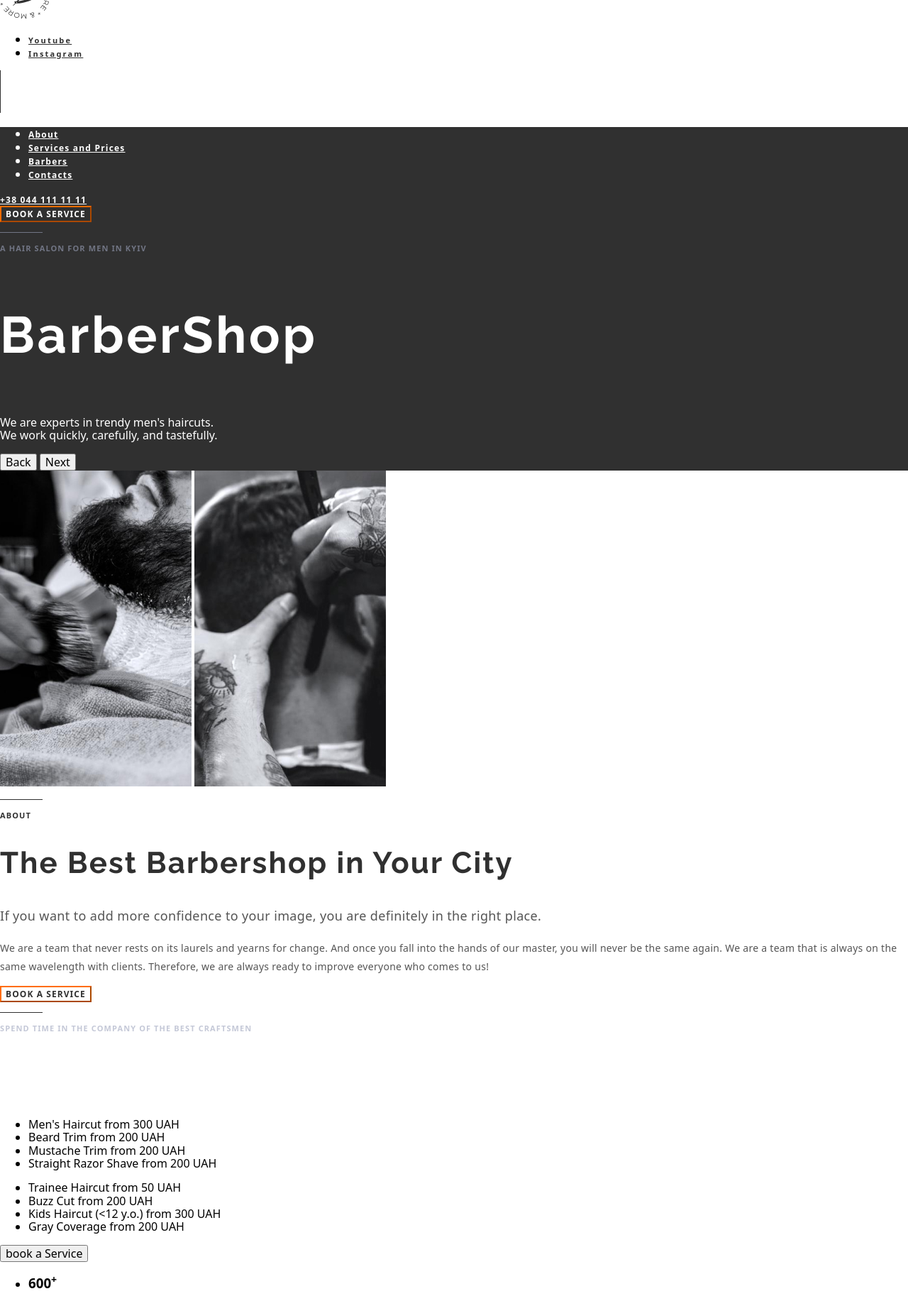
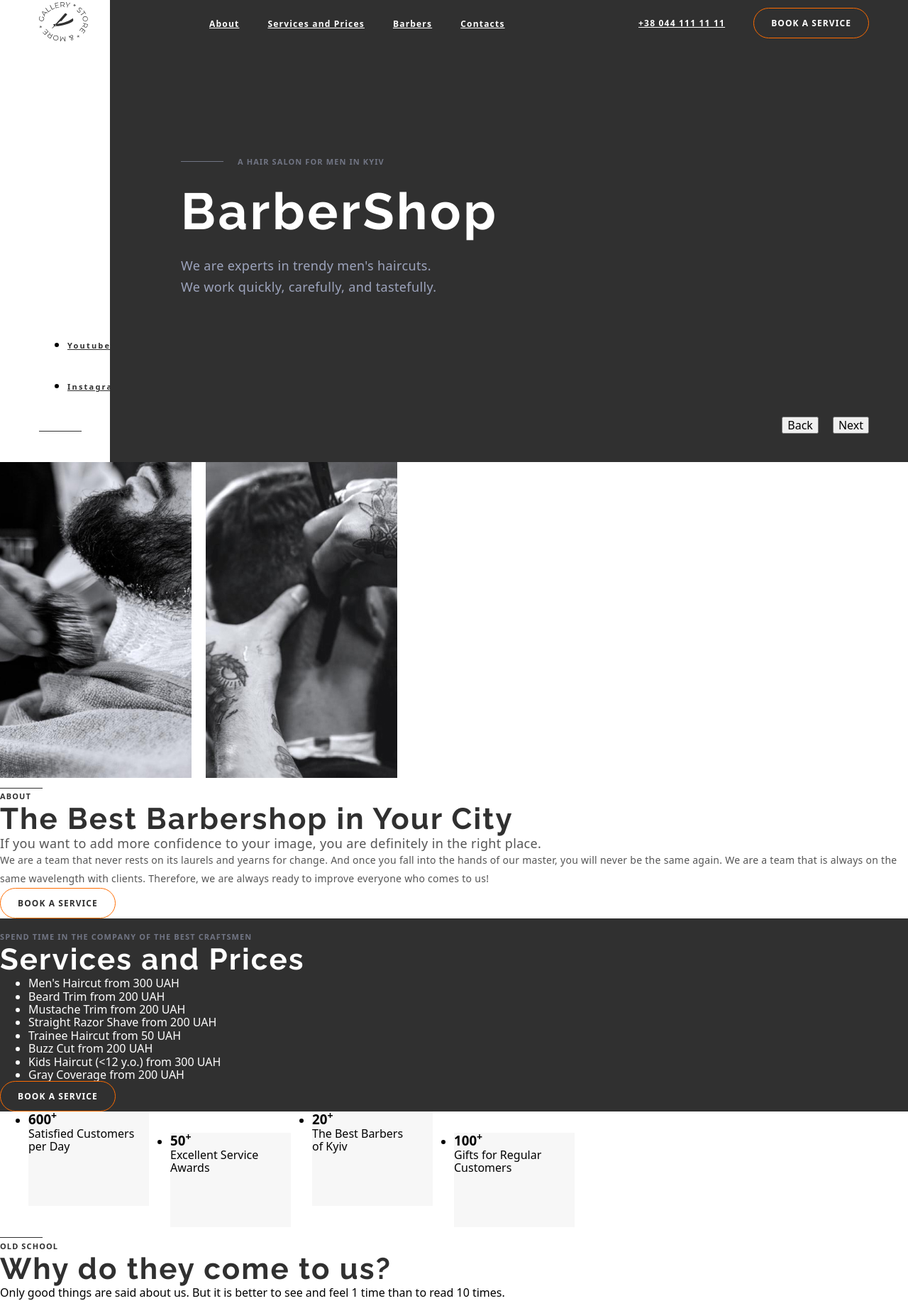
Before and after one commit to Fata-draga/Barbershop, a plain HTML site: page index.html in a window 1280 px wide. Shown: the part 29-1862 px from the top of the page at 71% size. Drawn offline with nearby package versions, Linux system fonts and the light colour scheme.

Commit message:
progress

```diff
--- a/css/styles.css
+++ b/css/styles.css
@@ -11,6 +11,15 @@
 }
 
 /* Global styles */
+
+*,
+*::before,
+*::after{
+    box-sizing: border-box;
+}
+*{
+    margin: 0;
+}
 .body{
     font-family: var(--text-font-family);
 }
@@ -21,25 +30,130 @@
 
 .ul{
     list-style-type: none;
+    padding: 0;
 }
 /* Classes*/
+
+.hero{
+    width: 100%;
+    height: 680px;
+    display:flex
+}
+
+.hero-sidebar{
+    width: 155px;
+    padding: 32px 32px 40px 55px;
+    display: flex;
+    flex-direction: column;
+    justify-content: space-between;
+}
+
+.hero-social-media{
+margin-bottom: 40px;
+}
+
+.hero-control-buttons{
+    display: flex;
+    justify-content: flex-end;
+    gap: 20px;
+
+}
+
+.hero-control-button {
+    background: none;
+    font-size: 11px;
+    font-style: normal;
+    font-weight: 600;
+    line-height: normal;
+    letter-spacing: 1.1px;
+
+    cursor: pointer;
+}
+
+.hero-control-button-dark {
+    color: var(--gray-color);
+}
+
+.hero-control-button-light {
+    color: var(--white-color);
+}
+
 .social-media-link{
     color:var(--black-color);
     font-size: 11px;
+    font-size: normal;
     font-weight: 600;
     line-height: normal;
     letter-spacing: 2.2px;
 }
-.social-media-link:hover
+
+
+
+.hero-social-media-element:first-child{
+    margin-bottom: 40px;
+}
+
+.hero-container {
+    /*TODO:replace with image background */
+
+    background-color: var(--black-color);
+    color: var(--white-color);
+    flex-grow: 1;
+    padding: 40px 55px 40px 100px;
+    display: flex;
+    flex-direction:column ;
+justify-content: space-between;
+}
+
+.hero-navbar-list{
+    display: flex;
+    gap: 40px;
+    list-style-type: none;
+}
+
+.hero-header-cta{
+    display: flex;
+    gap: 40px;
+}
+
+.hero-header-address{
+    display: flex;
+    align-items: center;
+}
+.hero-navbar{
+    display: flex;
+    align-items: center;
+}
+.hero-header{
+    display: flex;
+    justify-content: space-between;
+}
+.hero-content>:nth-child(n+2){
+    margin-top: 20px;
+}
+
+.hero-title {
+    color: var(--white-color);
+    font-family: var(--header-font-family);
+    font-size: 72px;
+    font-style: normal;
+    line-height: normal;
+    letter-spacing: 3.6px;
+}
+
+.hero-description{
+    color: #9da4bd;
+    font-size: 18px;
+    font-style: normal;
+    line-height: 166.667%;
+    letter-spacing: 0.36px;
+}
+
+.social-media-link:hover,
 .social-media-link:focus {
     color:var(--brand-color);
 }
-.hero-content{
-    /*TODO:replace with image background */
 
-    background-color:var(--black-color);
-    color:var(--white-color);
-}
 
 .nav-link{
     color:var(--white-color);
@@ -47,12 +161,13 @@
     font-weight: 600;
     line-height: normal;
     letter-spacing: 1.2px;
+
 }
-.nav-link:hover
+.nav-link:hover,
 .nav-link:focus{
     color: var(--brand-color);
 }
-.address-phone-numner{
+.address-phone-number{
     color:var(--white-color);
     font-size: 12px;
     font-style: normal;
@@ -62,15 +177,18 @@
     text-transform: uppercase;
 }
 
-.address-phone-numner:hover
-.address-phone-numner:focus{
+.address-phone-number:hover,
+.address-phone-number:focus{
     color:var(--brand-color);
 
 }
 /**/
 .book-service-button{
     background: none ;
-    border-color: var(--brand-color);
+    border-radius: 25px;
+border: 1px solid var(--brand-color);
+padding: 12px 24px;
+
 
     font-size: 12px;
 font-style: normal;
@@ -90,8 +208,14 @@ color: var(--black-color);
 
 .book-service-button:hover,
 .book-service-button:focus {
-    color: var(--brand-color);
+    color: var(--white-color);
+    background-color: var(--brand-color);
 }
+.subtitle-container{
+    display: flex;
+    gap: 20px;
+}
+
 .subtitle{
     font-size: 11px;
 font-style: normal;
@@ -106,20 +230,11 @@ text-transform: uppercase;
 .subtitle-light{
     color: var(--gray-color);
 }
-.hero-header{
-    color:var(--white-color);
-    font-family:var(--header-font-family);
-    font-size: 72px;
-    font-style: normal;
-    font-weight: 700;
-    line-height: normal;
-    letter-spacing: 3.6px;
-}
+
 .header{
     font-family: var(--header-font-family);
 font-size: 42px;
 font-style: normal;
-font-weight: 700;
 line-height: normal;
 letter-spacing: 2.1px;
 }
@@ -129,31 +244,46 @@ letter-spacing: 2.1px;
 .header-light{
     color: var(--white-color);
 }
-.hero-control-buttons{
-    background: none;
-    font-size: 11px;
-    font-style: normal;
-    font-weight: 600;
-    line-height: normal;
-    letter-spacing: 1.1px;
 
-    cursor: pointer;
-}
-.hero-control-buttons-dark{
- color: var(--gray-color);
-}
-.hero-control-buttons-light{
-  color: var(--white-color);
-}
 .about-content-1{
     color: var(--content-color);
 font-size: 18px;
-line-height: 30px;
+line-height: 30px166.667%;
 letter-spacing: 0.36px;
 }
 .about-content-2{
     color: var(--content-color);
     font-size: 14px;
-    line-height: 26px;
+    line-height: 185.714%;
     letter-spacing: 0.28px;
 }
+.services-and-prices{
+    /*TODO:replace with image background*/
+    background-color: var(--black-color);
+    color: var(--white-color);
+}
+.why-us-cards{
+    --card-width1:170px;
+    display: flex;
+    flex-wrap: wrap;
+    column-gap: 30px;
+
+    max-width: calc(var( --card-width) )* 2+30px;
+
+}
+.why-us-card-shifted{
+    margin-top: 30px;
+}
+
+.why-us-card{
+   flex-basis: 170px;
+    height: 133px;
+
+    background-color: #f7f7f7;
+}
+
+.contact{
+    /*TODO:replace with image background*/
+background-color: var(--black-color);
+color: var(--white-color);
+}
--- a/index.html
+++ b/index.html
@@ -5,7 +5,10 @@
     <meta name="viewport" content="width=device-width, initial-scale=1.0">
     <meta name="description"content="The Best Barbershop in Your City">
     <meta name="keywords"content="Barbershop,Hair,Beard,Haircuts">
-    <link rel="stylesheet" href="https://cdnjs.cloudflare.com/ajax/libs/modern-normalize/2.0.0/modern-normalize.min.css" integrity="sha512-4xo8blKMVCiXpTaLzQSLSw3KFOVPWhm/TRtuPVc4WG6kUgjH6J03IBuG7JZPkcWMxJ5huwaBpOpnwYElP/m6wg==" crossorigin="anonymous" referrerpolicy="no-referrer" />
+    <link rel="stylesheet" href="https://cdnjs.cloudflare.com/ajax/libs/modern-normalize/2.0.0/modern-normalize.min.css"
+    integrity="sha512-4xo8blKMVCiXpTaLzQSLSw3KFOVPWhm/TRtuPVc4WG6kUgjH6J03IBuG7JZPkcWMxJ5huwaBpOpnwYElP/m6wg=="
+    crossorigin="anonymous"
+    referrerpolicy="no-referrer" />
     <link rel="preconnect" href="https://fonts.googleapis.com">
 <link rel="preconnect" href="https://fonts.gstatic.com" crossorigin>
 <link href="https://fonts.googleapis.com/css2?family=Montserrat&family=Open+Sans:wght@400;600;700&family=Raleway:wght@700&display=swap" rel="stylesheet">
@@ -16,59 +19,61 @@
 </head>
 <body>
     <!--Hero section-->
-    <section>
+    <section class="hero">
         <!--Sidebar-->
-        <div>
+        <div class="hero-sidebar">
             <!--Logo-->
 <a href="index.html">
     <img src="./images/logo.svg" alt="Logo"></a>
 
     <!--Social media links-->
     <div>
-    <ul>
+    <ul class="hero-social-media">
 
-        <li>
+        <li class="hero-social-media-element">
             <a class="social-media-link" href="https://youtube.com" target="_blank" rel="noopener noreferrer nofollow">Youtube</a>
         </li>
-        <li>
+        <li class="hero-social-media-element">
             <a class="social-media-link" href="https:instagram.com" target="_blank" rel="noopener noreferrer nofollow">Instagram</a>
         </li>
 
     </ul>
-    <img src="./images/hero-social-media-divider.svg" alt="|">
+    <img src="./images/divider.svg" alt="-">
 </div>
 </div>
-    <!--Hero Content-->
-<div class="hero-content">
+    <!--Hero Container-->
+<div class="hero-container">
     <!--Header-->
-<header>
-    <nav>
-        <ul>
+<header class="hero-header">
+    <nav class="hero-navbar">
+        <ul class="hero-navbar-list">
         <li><a class="nav-link" href="#about">About</a></li>
         <li><a class="nav-link" href="#prices">Services and Prices</a></li>
         <li><a class="nav-link" href="#barbers">Barbers</a></li>
         <li><a class="nav-link" href="#contacts">Contacts</a></li>
  </ul>
- <div>
-    <address><a class="address-phone-numner" href="tel:+380441111111">+38 044 111 11 11</a></address>
+</nav>
+ <div class="hero-header-cta">
+    <address class="hero-header-address"><a class="address-phone-number" href="tel:+380441111111">+38 044 111 11 11</a></address>
     <button class="book-service-button book-service-button-light" type="button">book a Service </button>
  </div>
-    </nav>
+
 </header>
 <!--Title-->
-<section><div>
+<section class="hero-content">
+    <div class="subtitle-container">
     <img src="images/Hero-title-divider.svg" alt="-">
     <h3 class="subtitle subtitle-light">A hair salon for men in Kyiv</h3>
 </div>
-<h1 class="hero-header">BarberShop</h1>
-<p>We are experts in trendy men's haircuts. <br>
+<h1 class="hero-title">BarberShop</h1>
+<p class="hero-description">We are experts in trendy men's haircuts. <br>
     We work quickly, carefully, and tastefully.</p>
 
 </section>
 <!--Control buttons-->
-<div>
-    <button type="hero-control-buttons hero-control-buttons-dark">Back</button>
-    <button type="hero-control-buttons hero-control-buttons-light">Next</button>
+<div class="hero-control-buttons">
+    <button type="hero-control-buttons hero-control-button-dark">Back</button>
+    <button type="hero-control-buttons hero-control-button-light">Next</button>
 </div>
 </div>
 </section>
@@ -77,7 +82,7 @@
 
     <section id="about">
     <!--About images -->
-        <div>
+        <div class="subtitle-container">
 <img src="./images/about-img-1.png" alt="Barber trims beard" width="270" height="445">
 <img src="./images/about-img-2.jpg" alt="barber cuts hair" width="270" height="445">
         </div>
@@ -100,7 +105,7 @@
 
     </section>
     <!--Services and prices section-->
-     <section id="prices">
+     <section id="prices" class="services-and-prices">
         <!--Subtitle-->
         <div>
         <img src="./images/divider.svg" alt="-">
@@ -139,33 +144,33 @@
         </ul>
        </div>
 
-        <button type="button">book a Service</button>
+        <button class="book-service-button book-service-button-light" type="button">book a Service</button>
      </section>
 <!--Why us sectios-->
      <section>
-  <ul>
-    <li>
+  <ul class="why-us-cards">
+    <li class="why-us-card">
         <h3>600<sup>+</sup></h3>
         <p>Satisfied Customers per Day</p>
     </li>
-    <li>
+    <li class="why-us-card why-us-card-shifted">
         <h3>50<sup>+</sup></h3>
         <p>Excellent Service Awards</p>
     </li>
-    <li>
+    <li class="why-us-card">
         <h3>20<sup>+</sup></h3>
         <p>The Best Barbers <br> of Kyiv</p>
     </li>
-    <li>
+    <li class="why-us-card why-us-card-shifted">
         <h3>100<sup>+</sup></h3>
         <p>Gifts for Regular Customers</p>
     </li>
   </ul>
   <div>
     <img src="./images/divider.svg" alt="-">
-    <h3>Old school</h3>
+    <h3 class="subtitle subtitle-dark">Old school</h3>
   </div>
-  <h2>Why do they come to us?</h2>
+  <h2 class="header header-dark">Why do they come to us?</h2>
   <p>Only good things are said about us.
      But it is better to see and
      feel 1 time than to read 10 times.
@@ -175,9 +180,9 @@
      <section id="barbers">
         <div>
             <img src="./images/divider.svg" alt="-">
-            <h3>for true connoisseurs of the atmosphere</h3>
+            <h3 class="subtitle subtitle-dark">for true connoisseurs of the atmosphere</h3>
         </div>
-        <h2>Our Barbers</h2>
+        <h2 class="header header-dark">Our Barbers</h2>
         <ul>
             <li><img src="./images/img3.jpg" alt="John Smith" width="370" height="346">
                 <h4>John Smith</h4>
@@ -196,9 +201,10 @@
      </section>
      <!--Portfolio-->
      <section>
+        <!--Subtitle-->
         <div>
             <img src="./images/divider.svg" alt="-">
-            <h3>In Latin,  &quot;barba&quot; means &quot;beard&quot; </h3>
+            <h3 class="subtitle subtitle-dark">In Latin,  &quot;barba&quot; means &quot;beard&quot; </h3>
 </div>
 <ul>
     <li><img src="./images/img6.jpg" alt="" width="270" height="360"></li>
@@ -208,14 +214,26 @@
 </ul>
      </section>
      <!--Contacts-->
-     <section id="Contacts">
-        <h2>Contacts</h2>
+     <section id="Contacts" class="contacts">
+        <h2 class="header header-light">Contacts</h2>
         <address>
            <span>Main Street, 7A
         Kyiv, 08132</span> <br>
           <a href="tel:+380441111111">+38 044 111 11 11</a> <br>
           <a href="mailto:barbershop@email.com">barbershop@email.com</a>
+
         </address>
+        <div>
+            <svg width="60" height="1" class="divider-light">
+                <use href="./images/icons.svg#icon-divider" />
+            </svg>
+            <h3 class="subtitle subtitle-light">working hours</h3>
+        </div>
+        <p class="contact-working-hours">
+            Daily from <time datetime="9:00AM">9:00 AM</time> till
+            <time datetime="22:00PM">22:00 PM</time>
+        </p>
+        </div>
      </section>
     </main>
     <!--Footer-->
```
Also changed, not shown: images/hero-social-media-divider.svg (deleted).
